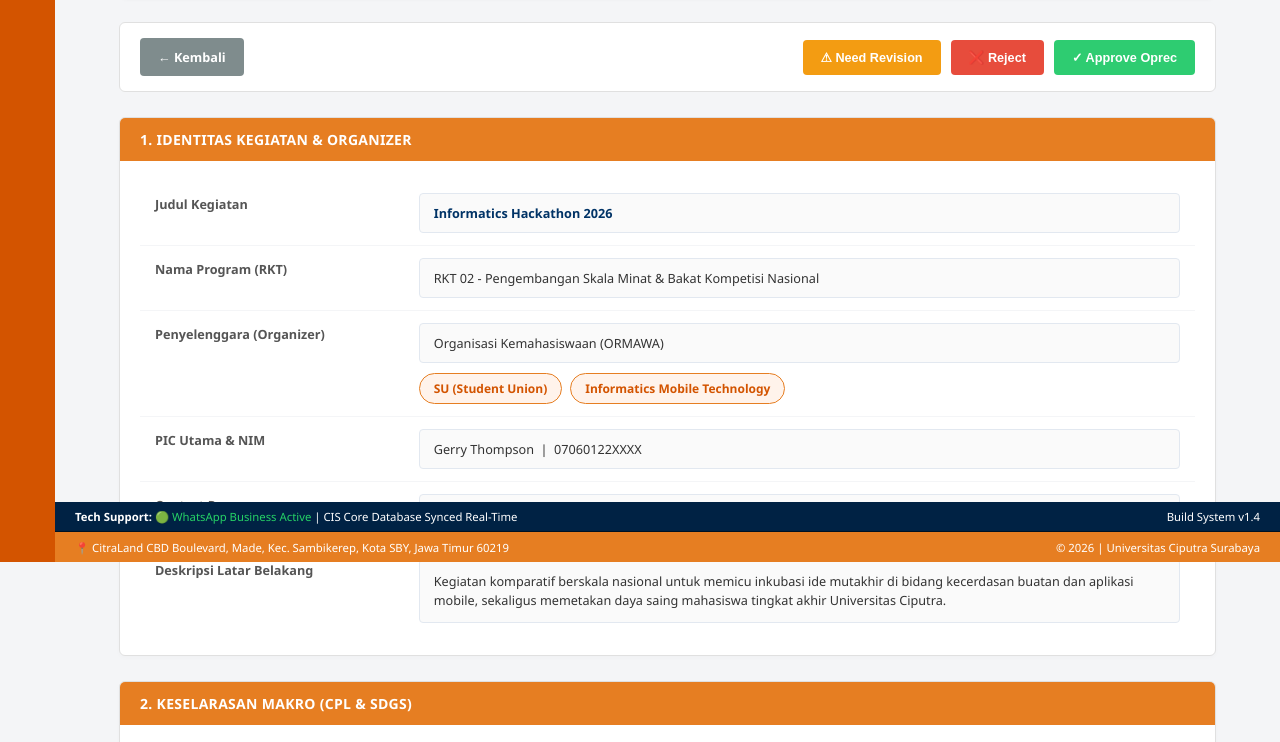
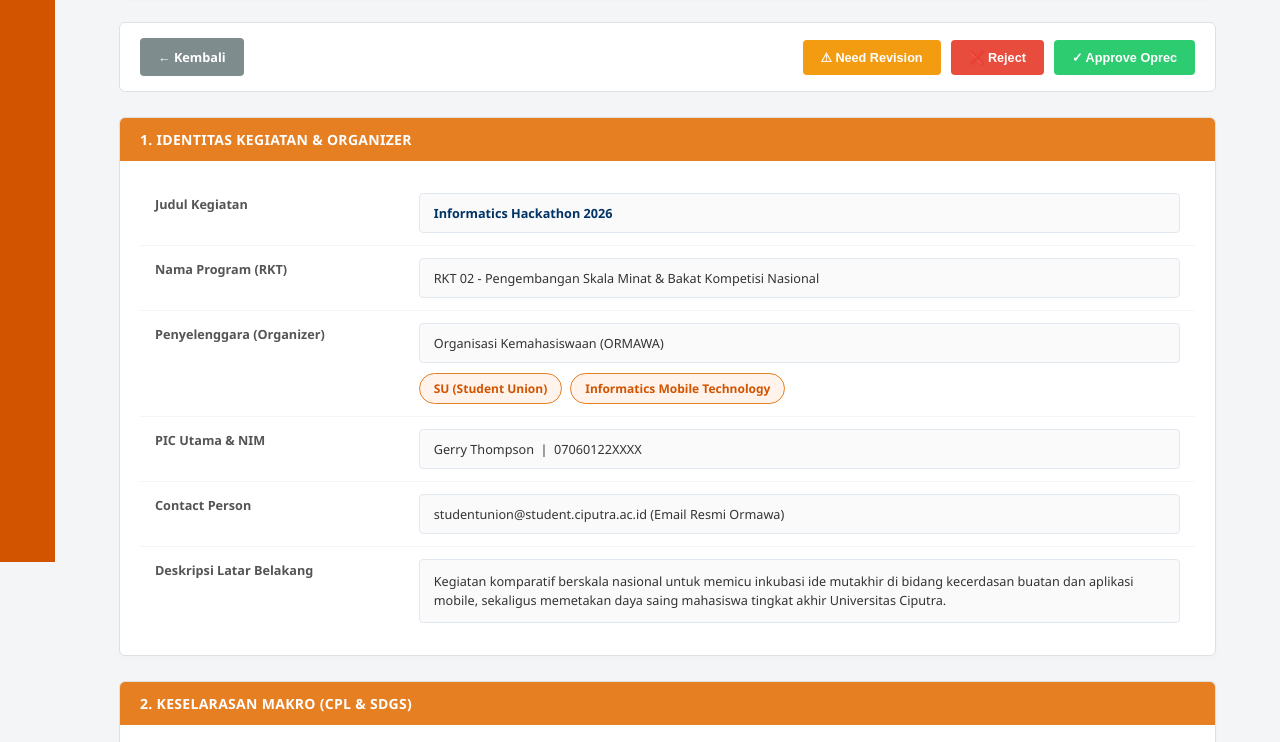
Before and after one commit to alifakbar-mna/CEdX-Apply-Event, a plain HTML site: page POV-Panitia/Apply-Event/dashboard.html in a window 1280 px wide. Shown: the part 238-980 px from the top of the page. Drawn offline with Linux system fonts and the light colour scheme.

Commit message:
update file

```diff
--- a/POV-Panitia/Apply-Event/dashboard.html
+++ b/POV-Panitia/Apply-Event/dashboard.html
@@ -72,14 +72,14 @@
             color: #FFF;
         }
 
-        /* ================= SIDEBAR (ORANGE THEME - SCREENSHOT VERSION) ================= */
+        /* ================= SIDEBAR (SAMA PERSIS DENGAN SCREENSHOT) ================= */
         .sidebar {
             position: fixed;
             top: 70px;
             left: 0;
             width: 55px;
             height: calc(100vh - 70px);
-            background-color: #D35400; /* Oranye gelap sesuai referensi gambar */
+            background-color: #D35400; /* Warna Oranye Khas UC */
             display: flex;
             flex-direction: column;
             align-items: center;
@@ -108,7 +108,7 @@
             flex: 1;
             display: flex;
             flex-direction: column;
-            padding: 25px 5% 80px 5%;
+            padding: 25px 5% 40px 5%; /* Padding bawah disesuaikan karena tanpa footer */
         }
 
         /* Gray Panel Breadcrumb Container */
@@ -133,7 +133,7 @@
             padding: 20px 24px;
             font-size: 20pt;
             font-weight: bold;
-            border-radius: 8px; /* Rounded di seluruh sudut sesuai Screenshot 2026-06-15 at 13.47.46.png */
+            border-radius: 8px; /* Rounded di semua sisi sesuai screenshot */
             margin-bottom: 25px;
             box-shadow: 0 2px 4px rgba(0,0,0,0.05);
         }
@@ -291,30 +291,6 @@
             background: #FFF3EB;
             border-radius: 6px;
         }
-
-        /* Fixed Bottom Info Bars */
-        .tech-support-bar, .footer-bar {
-            position: fixed;
-            bottom: 30px;
-            left: 55px;
-            width: calc(100% - 55px);
-            height: 30px;
-            background-color: #002244;
-            color: #FFFFFF;
-            display: flex;
-            justify-content: space-between;
-            align-items: center;
-            padding: 0 20px;
-            font-size: 8.5pt;
-            z-index: 1000;
-            border-bottom: 1px solid #001122;
-        }
-        .footer-bar {
-            bottom: 0;
-            background-color: #E67E22;
-            border-bottom: none;
-        }
-        .footer-col { display: flex; align-items: center; }
     </style>
 </head>
 <body>
@@ -331,16 +307,16 @@
         </div>
     </div>
 
-    <!-- SIDEBAR LEFT (ORANGE FULL HEIGHT) -->
+    <!-- SIDEBAR LEFT (SAMA PERSIS DENGAN SCREENSHOT 2026-06-15) -->
     <div class="sidebar">
         <button class="side-btn">☰</button>
-        <button class="side-btn" style="color: #FFEB3B;">★</button>
+        <button class="side-btn">★</button>
     </div>
 
     <!-- MAIN WORKSPACE CONTAINER -->
     <div class="main-container">
 
-        <!-- BREADCRUMB BAR (GRAY PANEL PANJANG) -->
+        <!-- BREADCRUMB BAR (GRAY PANEL) -->
         <div class="breadcrumb-container">
             My Activity / My Event / <span class="active">Detail Oprec</span>
         </div>
@@ -537,20 +513,8 @@
 
     </div>
 
-    <!-- FIXED TECH SUPPORT FOOTER -->
-    <div class="tech-support-bar">
-        <div class="footer-col footer-left">
-            <strong>Tech Support:</strong>&nbsp;<span style="color:#25D366; cursor:pointer;">🟢 WhatsApp Business Active</span>&nbsp;|&nbsp;CIS Core Database Synced Real-Time
-        </div>
-        <div class="footer-col footer-right">Build System v1.4</div>
-    </div>
-    <div class="footer-bar">
-        <div class="footer-col footer-left">📍 CitraLand CBD Boulevard, Made, Kec. Sambikerep, Kota SBY, Jawa Timur 60219</div>
-        <div class="footer-col footer-right">&copy; 2026 | Universitas Ciputra Surabaya</div>
-    </div>
-
     <!-- ENGINE JAVASCRIPT FOR ACTION -->
-    <script>
+    <script {nonce}>
         function processApproval(actionType) {
             if (actionType === 'Approve') {
                 if (confirm("Apakah Anda yakin menyetujui seluruh berkas struktural Open Recruitment ini?")) {
```
